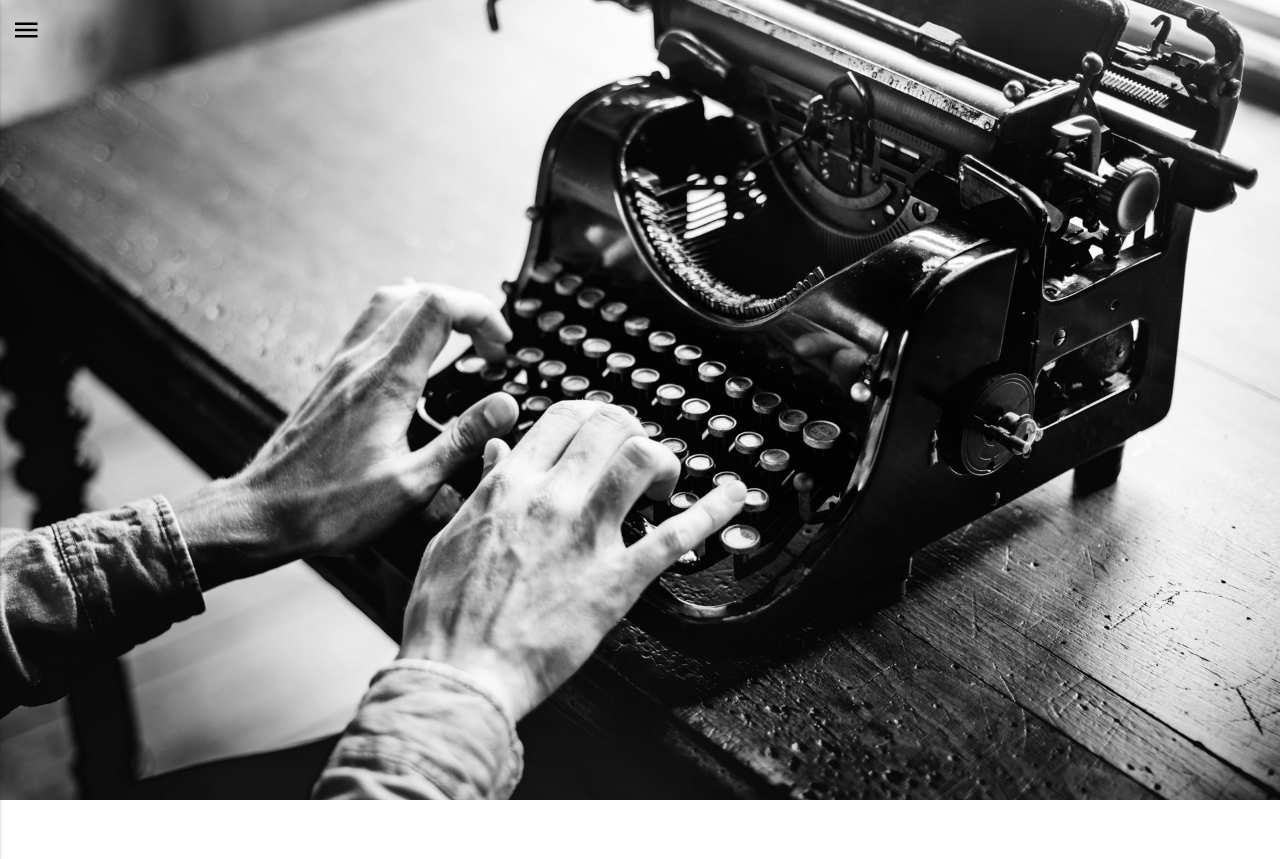
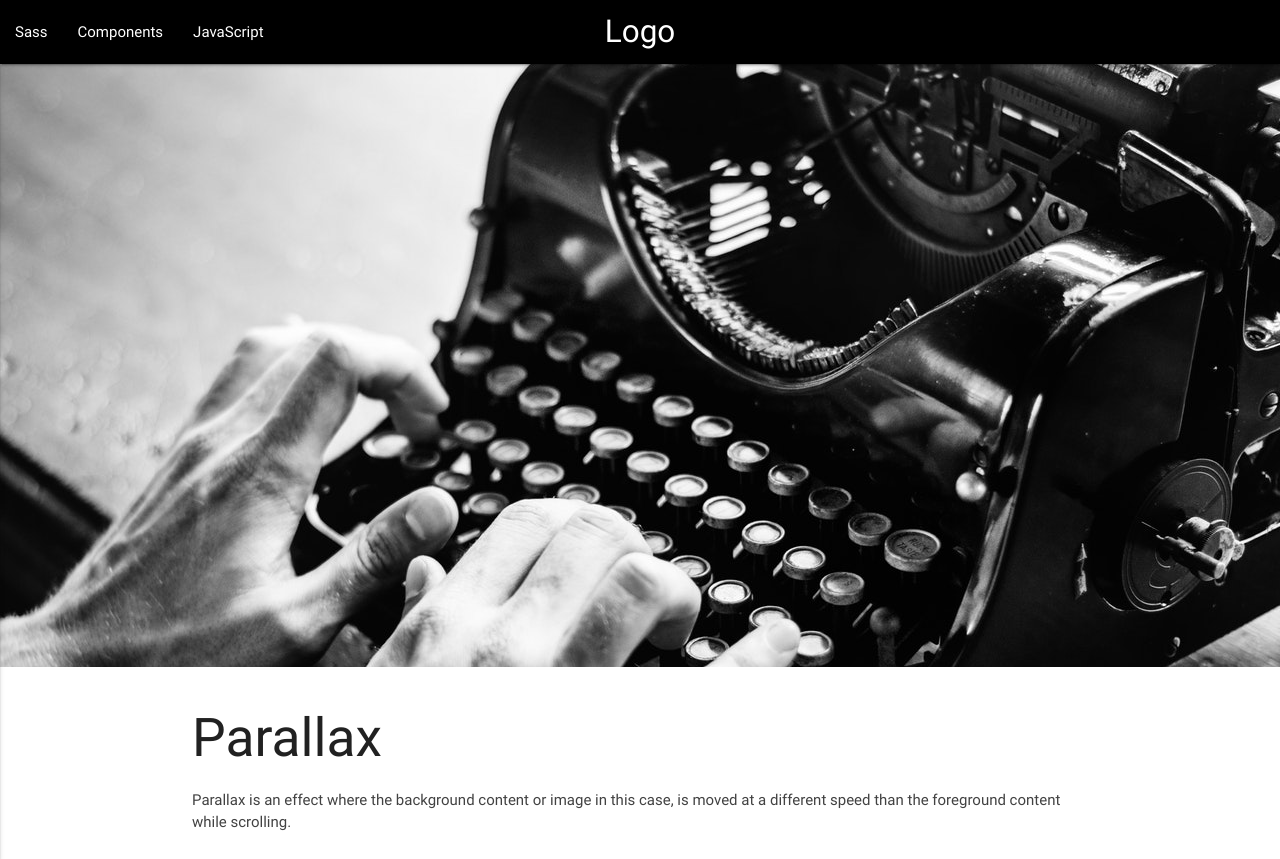
Before and after one commit to euicore/euiHub, a plain HTML site: page index.html in a window 1280 px wide. Shown: the top 859 px of the page. Before the commit the page ends 800 px from the top, so only its background shows below. Drawn offline with nearby package versions, Linux system fonts and the light colour scheme.

Commit message:
New interface for frondend

```diff
--- a/css/main.css
+++ b/css/main.css
@@ -4,11 +4,8 @@
 i#side-menu{
   color: #000;
   cursor: pointer;
+  margin-top: 0.5em;
 }
-div#landing{
-  background-image: url('../img/landing-img.jpeg');
-  background-size: cover;
-  background-position: center;
-  height: 100vh;
-  padding-top: 1em;
+.parallax-container{
+  height: 40.2em;
 }
--- a/index.html
+++ b/index.html
@@ -10,7 +10,15 @@
   <link rel="stylesheet" href="css/main.css">
 </head>
 <body>
-  <div id="wrapper">
+  <nav>
+    <div class="nav-wrapper color black">
+      <a href="#" class="brand-logo center" data-activates="slide-out">Logo</a>
+      <ul id="nav-mobile" class="left hide-on-med-and-down">
+        <li><a href="sass.html">Sass</a></li>
+        <li><a href="badges.html">Components</a></li>
+        <li><a href="collapsible.html">JavaScript</a></li>
+      </ul>
+    </div>
     <ul id="slide-out" class="side-nav grey lighten-5">
       <li>
           <a class="waves-effect" href="#!" ><i class="small material-icons">home</i>Home</a>
@@ -19,12 +27,21 @@
         <a class="waves-effect" href="#!" ><i class="small material-icons">info_outline</i>About</a>
       </li>
     </ul>
+  </nav>
+  <div id="wrapper">
     <div id="landing">
-      <div class="row">
-        <div class="col s1">
-          <a class="button-collapse show-on-large" data-activates="slide-out"><i id="side-menu" class="small material-icons">menu</i></a>
-        </div>
+    </div>
+    <div class="parallax-container">
+      <div class="parallax"><img src="img/landing-img.jpeg"></div>
+    </div>
+    <div class="section white">
+      <div class="row container">
+        <h2 class="header">Parallax</h2>
+        <p class="grey-text text-darken-3 lighten-3">Parallax is an effect where the background content or image in this case, is moved at a different speed than the foreground content while scrolling.</p>
       </div>
+    </div>
+    <div class="parallax-container">
+      <div class="parallax"><img src="img/landing-img.jpeg"></div>
     </div>
   </div>
   <!-- jQuery -->
--- a/js/main.js
+++ b/js/main.js
@@ -1,7 +1,8 @@
 $(document).ready(function(){
   console.log('Main.js reporting for duty! :)');
+  $('.parallax').parallax();
   // Initialize collapse button
-  $('.button-collapse').sideNav({
+  $('.brand-logo').sideNav({
       menuWidth: 200, // Default is 300
       edge: 'left', // Choose the horizontal origin
       closeOnClick: true, // Closes side-nav on <a> clicks, useful for Angular/Meteor
```
